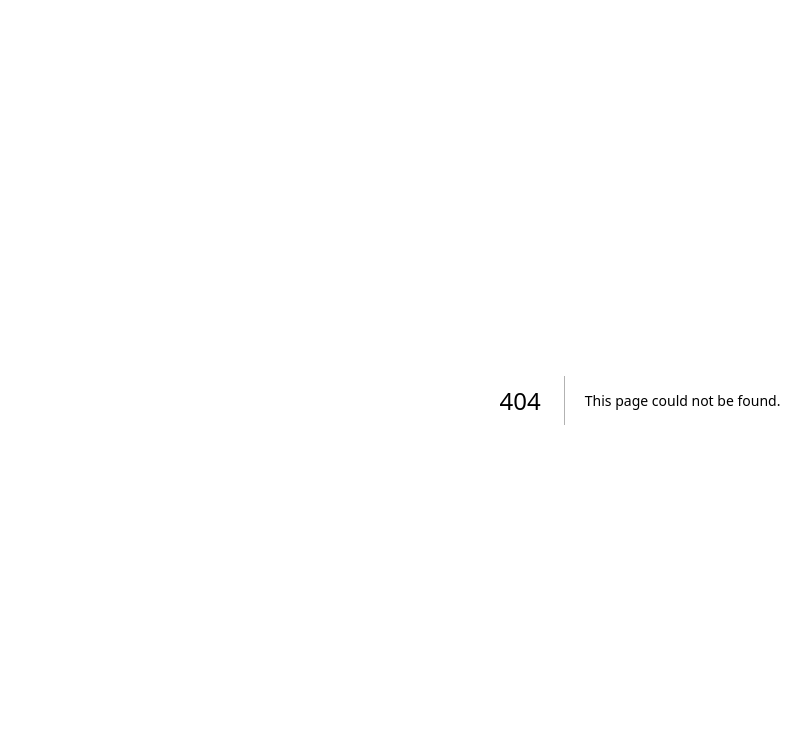
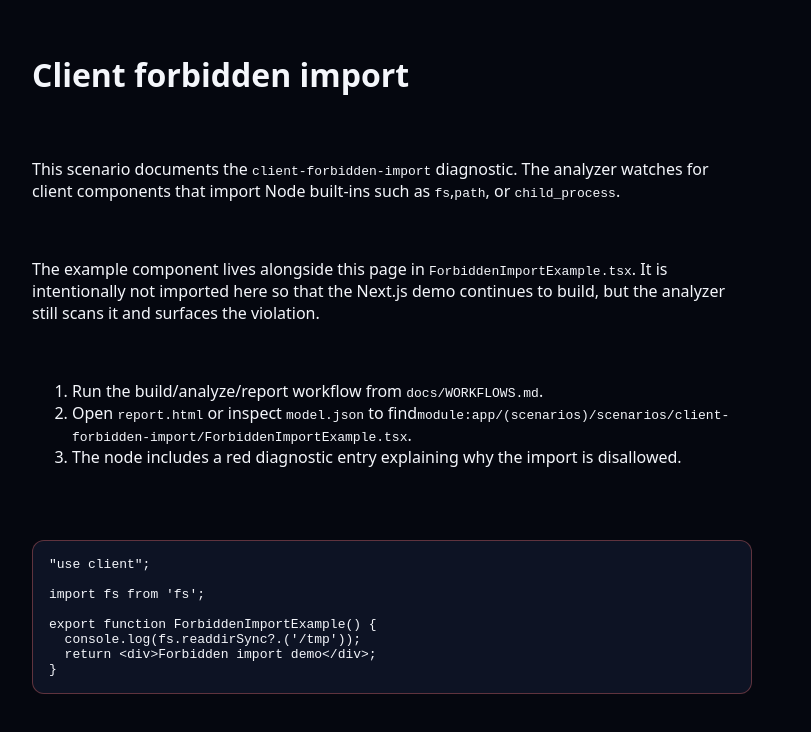
Before and after one commit to server-client-xray/rsc-xray, a Next.js app in the folder examples/next-app/: page /scenarios/client-forbidden-import in a window 1280 px wide. Before the commit this address had no page. Shown: the top 732 px of the page, without its empty margins (0-811 px from the left). Built offline with nearby package versions, Linux system fonts and the light colour scheme.

Commit message:
docs: refresh oss workflows and violation coverage

```diff
--- /dev/null
+++ b/examples/next-app/app/(scenarios)/scenarios/client-forbidden-import/page.tsx
@@ -0,0 +1,44 @@
+const SAMPLE = `"use client";\n\nimport fs from 'fs';\n\nexport function ForbiddenImportExample() {\n  console.log(fs.readdirSync?.('/tmp'));\n  return <div>Forbidden import demo</div>;\n}`;
+
+export default function ClientForbiddenImportScenario(): JSX.Element {
+  return (
+    <main style={{ padding: '32px', maxWidth: 720 }}>
+      <h1>Client forbidden import</h1>
+      <p>
+        This scenario documents the <code>client-forbidden-import</code> diagnostic. The analyzer
+        watches for client components that import Node built-ins such as <code>fs</code>,
+        <code>path</code>, or <code>child_process</code>.
+      </p>
+      <p>
+        The example component lives alongside this page in <code>ForbiddenImportExample.tsx</code>.
+        It is intentionally not imported here so that the Next.js demo continues to build, but the
+        analyzer still scans it and surfaces the violation.
+      </p>
+      <ol>
+        <li>
+          Run the build/analyze/report workflow from <code>docs/WORKFLOWS.md</code>.
+        </li>
+        <li>
+          Open <code>report.html</code> or inspect <code>model.json</code> to find
+          <code>
+            module:app/(scenarios)/scenarios/client-forbidden-import/ForbiddenImportExample.tsx
+          </code>
+          .
+        </li>
+        <li>The node includes a red diagnostic entry explaining why the import is disallowed.</li>
+      </ol>
+      <pre
+        style={{
+          marginTop: 32,
+          padding: 16,
+          borderRadius: 12,
+          background: 'rgba(15,23,42,0.8)',
+          border: '1px solid rgba(248,113,113,0.35)',
+          overflowX: 'auto',
+        }}
+      >
+        {SAMPLE}
+      </pre>
+    </main>
+  );
+}
```
Also changed, not shown: examples/next-app/app/(scenarios)/scenarios/client-forbidden-import/ForbiddenImportExample.tsx (added, +20 -0 lines), examples/next-app/app/page.tsx (+7 -0 lines), 5 other files (tests, documents, lock files or other folders).
